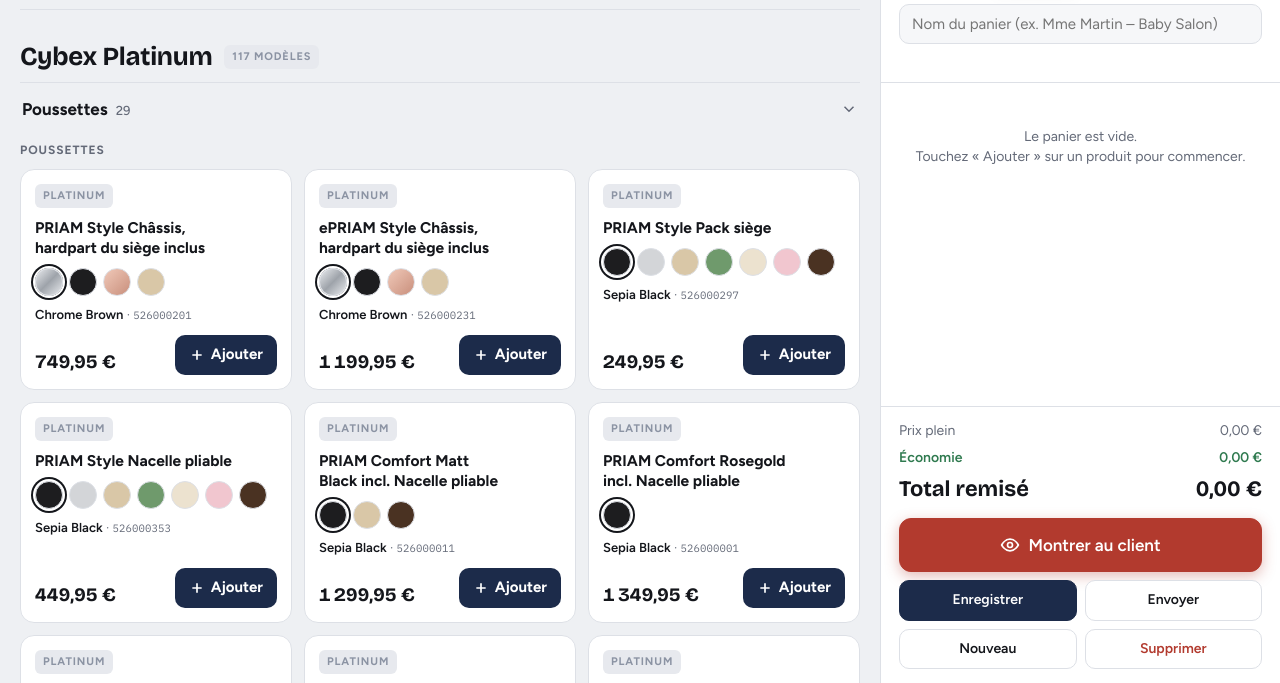
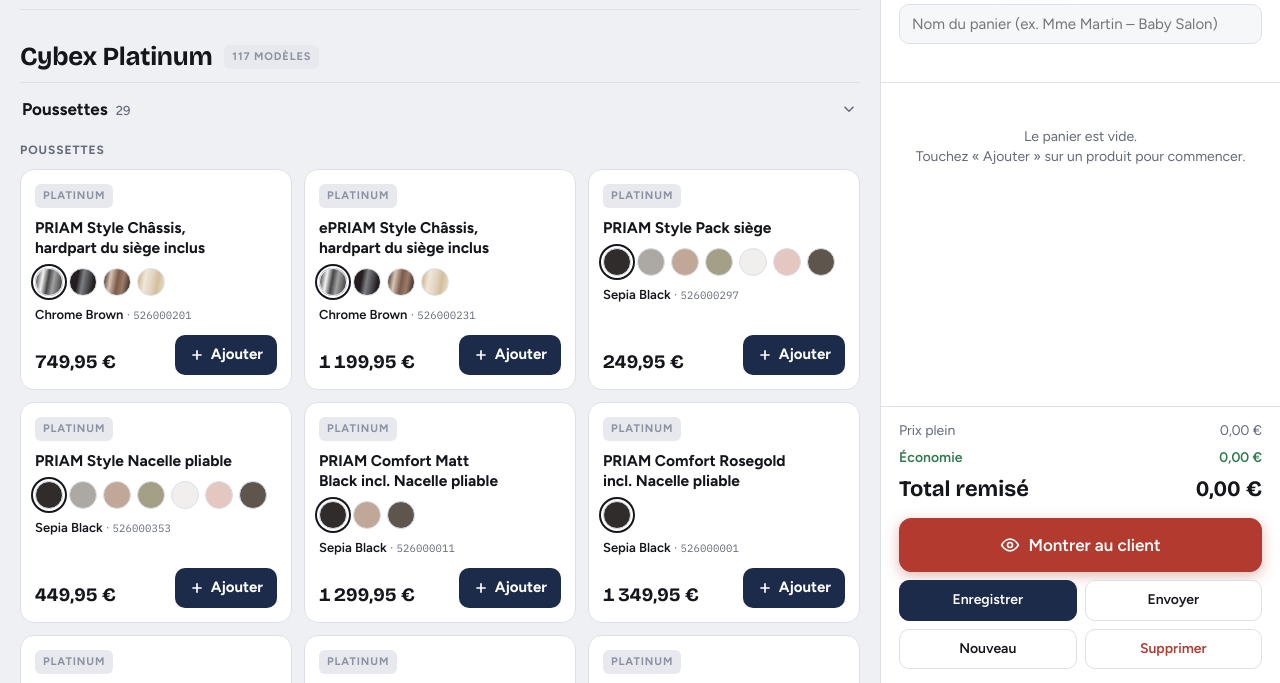
Before and after one commit to CTPfr/Salon2, a plain HTML site: page index.html in a window 1280 px wide. Shown: the part 117-800 px from the top of the page. Drawn offline with nearby package versions, Linux system fonts and the light colour scheme.

Commit message:
Add files via upload

```diff
--- a/index.html
+++ b/index.html
@@ -398,6 +398,35 @@ const GAMMES = {salon:"Offres salon", platinum:"Cybex Platinum", gold:"Cybex Gol
 const CATS = {salon:"Offres salon", poussette:"Poussettes", siege:"Sièges auto", home:"Home", carrier:"Carriers", accessoires:"Accessoires"};
 const COLORS = {"beige":"#d9c7a7","black":"#1d1d1f","blue":"#3a6fb0","brown":"#7a5235","chrome":"linear-gradient(135deg,#e9ebee,#9ea3aa 50%,#e9ebee)","dark brown":"#4a3222","dark green":"#2f4a3a","dark grey":"#4a4d52","dark natural":"#a08a6a","dark pink":"#b8607a","dark yellow":"#c9a227","green":"#5c8a5a","grey":"#8d9096","khaki":"#7d7a4f","light beige":"#ece2cf","light blue":"#a9c8e6","light brown":"#a9825f","light grey":"#d3d5d8","light natural":"#e3d6bd","light pink":"#f1c6cf","medium blue":"#5b86b8","mid blue":"#5b86b8","mid green":"#6f9a6c","mid grey":"#9a9ca1","multicolor":"conic-gradient(#e05a4f,#e8c547,#5fb37a,#4f8be0,#a35fe0,#e05a4f)","navy":"#23345a","navy blue":"#23345a","none":"repeating-linear-gradient(45deg,#ccc 0 3px,#fff 3px 6px)","red":"#b3332e","rosegold":"linear-gradient(135deg,#f0c9b9,#c98f7c)","silver":"linear-gradient(135deg,#f1f2f4,#b5b8bd)","transparent":"repeating-conic-gradient(#ddd 0 25%,#fff 0 50%) 50%/10px 10px","turquoise":"#3fb2b0","white":"#ffffff","yellow green":"#a8b84a"};
 
+// Vraies couleurs Cybex Platinum (châssis et textiles), d'après les nuanciers
+const DESIGNS = {
+  "champagne gold":"linear-gradient(100deg,#c9ab78 0%,#efe6da 28%,#e3d6c4 50%,#d4bf9c 72%,#eadfce 100%)",
+  "rosegold":"linear-gradient(100deg,#2a1f18 0%,#d9c3b3 26%,#7a5c4d 50%,#9c7a69 70%,#2a1f18 100%)",
+  "rose gold":"linear-gradient(100deg,#2a1f18 0%,#d9c3b3 26%,#7a5c4d 50%,#9c7a69 70%,#2a1f18 100%)",
+  "piano black":"linear-gradient(100deg,#231f20 0%,#231f20 30%,#7d7e81 48%,#5e5f62 60%,#231f20 85%)",
+  "matt black":"linear-gradient(100deg,#231f20 0%,#231f20 30%,#7d7e81 48%,#5e5f62 60%,#231f20 85%)",
+  "chrome":"linear-gradient(100deg,#232323 0%,#f3f3f3 26%,#454545 46%,#a1a1a1 64%,#303030 100%)",
+  "chrome brown":"linear-gradient(100deg,#232323 0%,#f3f3f3 26%,#454545 46%,#a1a1a1 64%,#303030 100%)",
+  "sepia black":"#302c2c", "cozy beige":"#c0a797", "coconut brown":"#5e554c", "city grey":"#aca9a5",
+  "sage green":"#a3a087", "off white":"#f0efed", "peach pink":"#e3c7c0"
+};
+// Sièges auto Platinum gamme S : coloris Style bicolores (détails en cuir) et coloris Confort
+const half = (a,b) => `linear-gradient(90deg,${a} 0 50%,${b} 50% 100%)`;
+const S_STYLE = {
+  "sepia black":"#323132", "amber brown":half("#dacfc5","#48372a"), "misty grey":half("#cfcccc","#323132"),
+  "opal blue":half("#d3dbdd","#26596a"), "quartz pink":half("#ebe0db","#6b3f46"), "jade green":half("#e5ddcf","#84693e"),
+  "off white":half("#eeefed","#323132")
+};
+const S_CONFORT = { "sepia black":"#323132", "cozy beige":"#c1a797" };
+function swatch(x,m){
+  const d=(x.d||"").trim().toLowerCase();
+  if(m && m.g==="platinum" && m.c==="siege"){
+    if(/\bSi? Style\b/.test(m.n) && S_STYLE[d]) return S_STYLE[d];
+    if(/\b(CLOUD|SIRONA|ANORIS|SOLUTION) Si?$/.test(m.n) && S_CONFORT[d]) return S_CONFORT[d];
+  }
+  return DESIGNS[d] || COLORS[x.k] || "#bbb";
+}
+
 // Index
 const BYREF = {};
 DATA.forEach((m,i)=>{ m.id=i; m.v.forEach(v=>{ BYREF[v.r]={m,v}; }); m.idx=norm([m.n,m.s,GAMMES[m.g],CATS[m.c],...m.v.map(v=>v.d+" "+v.r)].join(" ")); });
@@ -480,7 +509,7 @@ function card(m){
   }
   const v = m.v[vi]; const o = offers[v.r]; const hasOffer = m.v.some(x=>offers[x.r]);
   const net = (o || m.fixed) ? unitPrice(v.r,"auto") : v.p; const disc = net < v.p;
-  const sw = m.v.length>1 || v.d ? `<div class="swatches">${m.v.map((x,i)=>`<button type="button" class="sw" data-m="${m.id}" data-i="${i}" aria-pressed="${i===vi}" title="${esc(x.d||x.k)}" aria-label="${esc(x.d||x.k)}" style="background:${COLORS[x.k]||"#bbb"}"></button>`).join("")}</div>` : "";
+  const sw = m.v.length>1 || v.d ? `<div class="swatches">${m.v.map((x,i)=>`<button type="button" class="sw" data-m="${m.id}" data-i="${i}" aria-pressed="${i===vi}" title="${esc(x.d||x.k)}" aria-label="${esc(x.d||x.k)}" style="background:${swatch(x,m)}"></button>`).join("")}</div>` : "";
   return `<article class="card">
     <div class="meta"><span class="tag ${m.g}">${m.g==="salon"?"Offre salon":m.g==="cbx"?"CBX":m.g==="gold"?"Gold":"Platinum"}</span>${m.new?'<span class="badge new">Nouveau</span>':""}${hasOffer?'<span class="badge offer">Prix particulier</span>':""}</div>
     <h3>${esc(m.n)}</h3>
```
